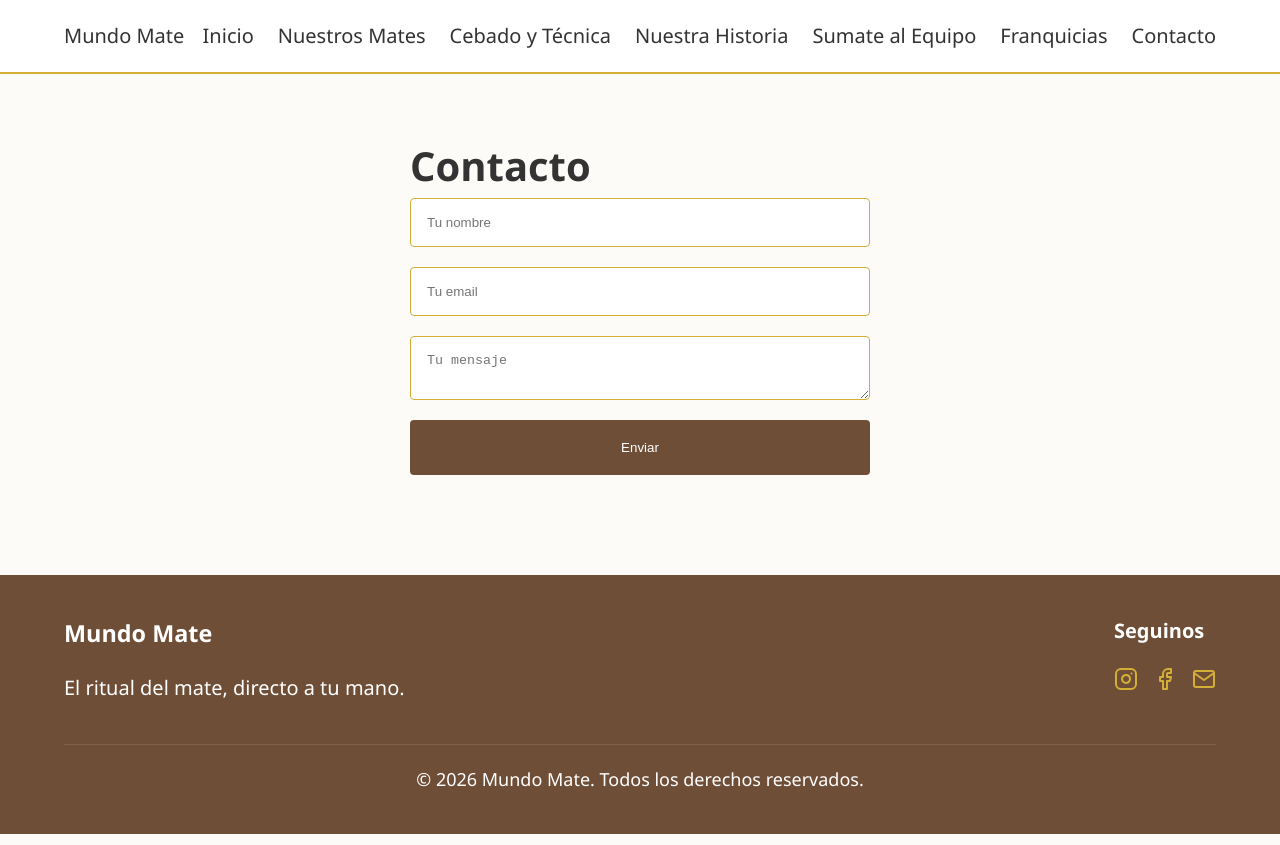
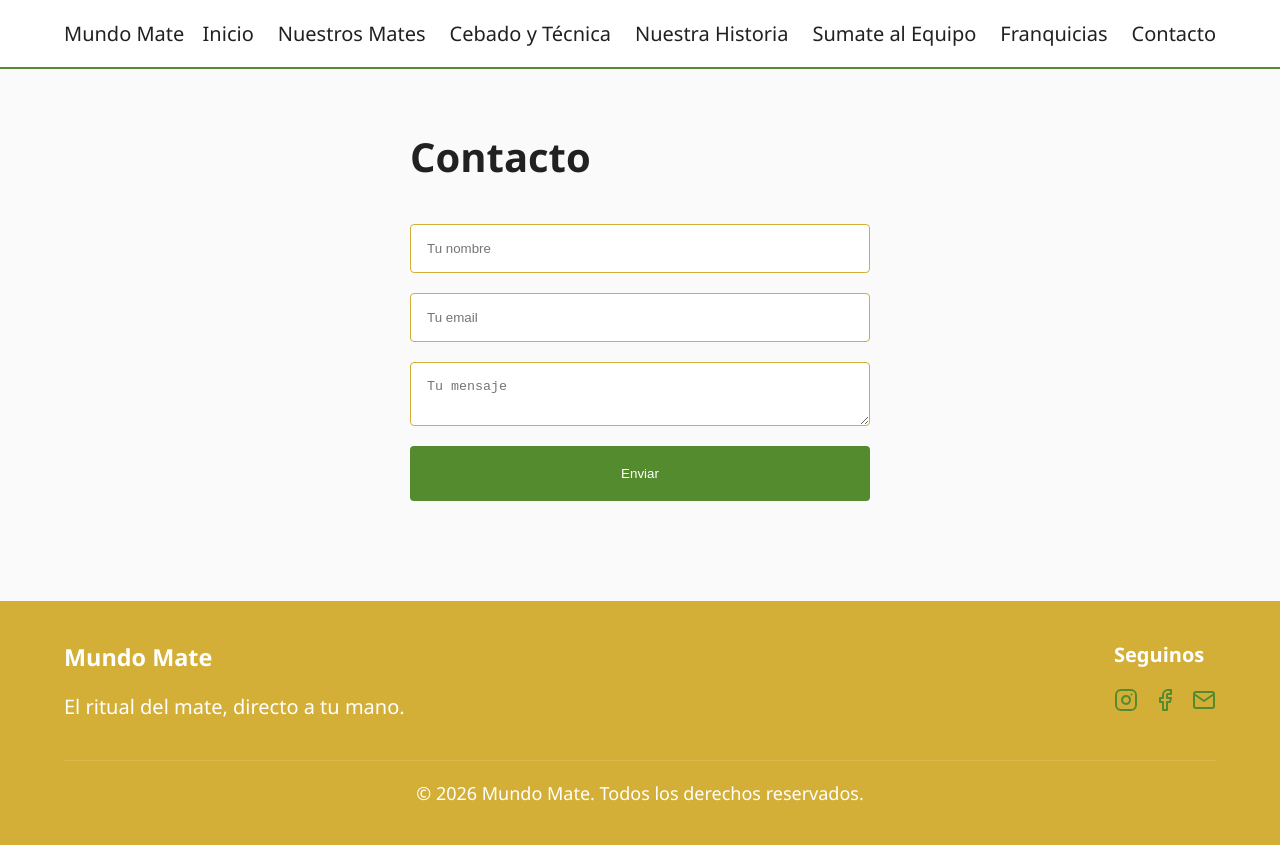
Before and after one commit to Edgarmontenegro123/trabajo-practico-01-frontend, a React (Vite) app: page /contacto in a window 1280 px wide. Built offline with nearby package versions, Linux system fonts and the light colour scheme.

Commit message:
✨ feat: clean up index.css variables and standardize typography

```diff
--- a/src/index.css
+++ b/src/index.css
@@ -1,11 +1,11 @@
 :root {
-  /* Colores según requisitos (Marrón dorado elegante) */
-  --primary-color: #6f4e37;
-  --secondary-color: #d4af37;
-  --bg-color: #fdfbf7;
-  --text-color: #333333;
+  --primary-color: #d4af37; /* Marrón madera/tierra para textos y botones principales */
+  --secondary-color: #558B2F;  /* Verde yerba/naturaleza para acentos y botones secundarios */
+  --accent-color: #D7CCC8;     /* Un beige muy suave para fondos de tarjetas */
+  --background-color: #FAFAFA; /* Un blanco roto muy limpio */
+  --text-color: #212121;       /* Negro suave para lectura cómoda */
   --white: #ffffff;
-  --shadow: 0 4px 6px -1px rgba(0, 0, 0, 0.1), 0 2px 4px -1px rgba(0, 0, 0, 0.06);
+  --shadow: 0 4px 6px rgba(0, 0, 0, 0.1);
 
   /* Tipografía */
   --font-main: 'Segoe UI', Tahoma, Geneva, Verdana, sans-serif;
@@ -18,10 +18,10 @@
 }
 
 body {
-  background-color: var(--bg-color);
+  background-color: var(--background-color);
   color: var(--text-color);
   font-family: var(--font-main), sans-serif;
-  line-height: 1.6;
+  margin: 0;
 }
 
 /* Base de navegación para que el Navbar que haremos se vea bien */
--- a/src/pages/Contacto.css
+++ b/src/pages/Contacto.css
@@ -5,6 +5,7 @@
 }
 
 .contacto-form {
+    margin-top: 2rem;
     display: flex;
     flex-direction: column;
     gap: 1rem;
@@ -12,13 +13,13 @@
 
 .contacto-form input, .contacto-form textarea {
     padding: 0.8rem;
-    border: 1px solid var(--secondary-color);
+    border: 1px solid var(--primary-color);
     border-radius: 4px;
 }
 
 .contacto-form button {
     padding: 1rem;
-    background-color: var(--primary-color);
+    background-color: var(--secondary-color);
     color: white;
     border: none;
     border-radius: 4px;
--- a/src/pages/Franquicias.css
+++ b/src/pages/Franquicias.css
@@ -16,7 +16,7 @@
     background-color: #fcfaf8;
     padding: 2rem;
     border-radius: 8px;
-    border: 1px solid var(--secondary-color);
+    border: 1px solid var(--primary-color);
 }
 
 .franquicia-info h2 {
--- a/src/pages/Home.css
+++ b/src/pages/Home.css
@@ -20,6 +20,7 @@
     background-color: var(--secondary-color);
     color: var(--white);
     border: none;
+    margin-top: 2rem;
     padding: 1rem 2rem;
     font-size: 1.1rem;
     cursor: pointer;
--- a/src/pages/Productos.css
+++ b/src/pages/Productos.css
@@ -18,7 +18,7 @@
     align-items: center;
     flex: 1 1 250px;
     max-width: 300px;
-    border: 1px solid var(--secondary-color);
+    border: 1px solid var(--primary-color);
     padding: 1.5rem;
     border-radius: 8px;
     text-align: center;
```
